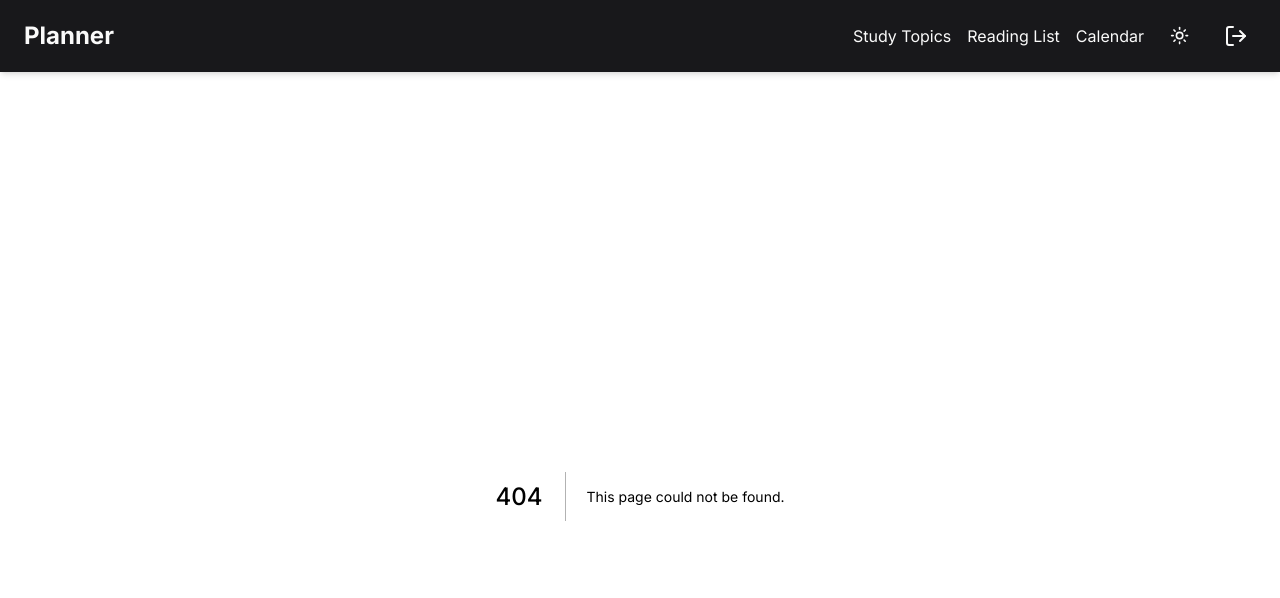
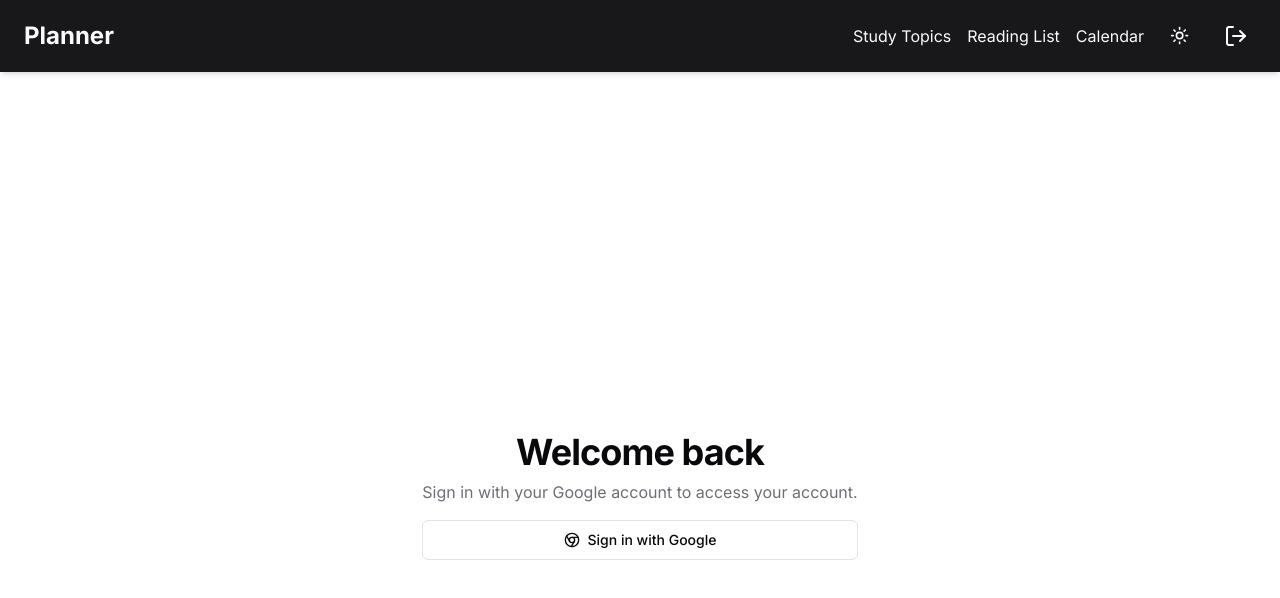
Before and after one commit to bruno-gurgel/planner, a Next.js app: page /login in a window 1280 px wide. Before the commit this address had no page. Shown: the top 598 px of the page. Built offline with nearby package versions, Linux system fonts and the light colour scheme.

Commit message:
feat: adds auth

```diff
--- /dev/null
+++ b/app/api/auth/[...nextauth]/route.ts
@@ -0,0 +1 @@
+export { GET, POST } from "@/auth";
--- /dev/null
+++ b/app/login/page.tsx
@@ -0,0 +1,27 @@
+"use client";
+
+import { logInAction } from "@/lib/actions";
+import SignInButton from "./sign-in-button";
+
+export default function Login() {
+  return (
+    <form
+      action={logInAction}
+      className="flex min-h-[100dvh] flex-col items-center justify-center bg-background px-4 py-12 sm:px-6 lg:px-8"
+    >
+      <div className="mx-auto max-w-md space-y-4 text-center">
+        <div className="space-y-2">
+          <h1 className="text-3xl font-bold tracking-tight text-foreground sm:text-4xl">
+            Welcome back
+          </h1>
+          <p className="text-muted-foreground">
+            Sign in with your Google account to access your account.
+          </p>
+        </div>
+        <div className="space-y-4">
+          <SignInButton />
+        </div>
+      </div>
+    </form>
+  );
+}
--- /dev/null
+++ b/app/login/sign-in-button.tsx
@@ -0,0 +1,48 @@
+"use client";
+
+import { Button } from "@/components/ui/button";
+import { Loader2 } from "lucide-react";
+import { useFormStatus } from "react-dom";
+
+function ChromeIcon(props: React.SVGProps<SVGSVGElement>) {
+  return (
+    <svg
+      {...props}
+      xmlns="http://www.w3.org/2000/svg"
+      width="24"
+      height="24"
+      viewBox="0 0 24 24"
+      fill="none"
+      stroke="currentColor"
+      strokeWidth="2"
+      strokeLinecap="round"
+      strokeLinejoin="round"
+    >
+      <circle cx="12" cy="12" r="10" />
+      <circle cx="12" cy="12" r="4" />
+      <line x1="21.17" x2="12" y1="8" y2="8" />
+      <line x1="3.95" x2="8.54" y1="6.06" y2="14" />
+      <line x1="10.88" x2="15.46" y1="21.94" y2="14" />
+    </svg>
+  );
+}
+
+export default function SignInButton() {
+  const { pending } = useFormStatus();
+
+  if (pending) {
+    return (
+      <Button disabled>
+        <Loader2 className="mr-2 h-4 w-4 animate-spin" />
+        Please wait
+      </Button>
+    );
+  }
+
+  return (
+    <Button variant="outline" className="w-full">
+      <ChromeIcon className="mr-2 h-4 w-4" />
+      Sign in with Google
+    </Button>
+  );
+}
```
Also changed, not shown: auth.config.ts (added, +38 -0 lines), auth.ts (added, +16 -0 lines), data/auth.tsx (added, +20 -0 lines), data/user-dto.ts (added, +32 -0 lines), middleware.ts (added, +9 -0 lines), models/user.ts (added, +33 -0 lines).
